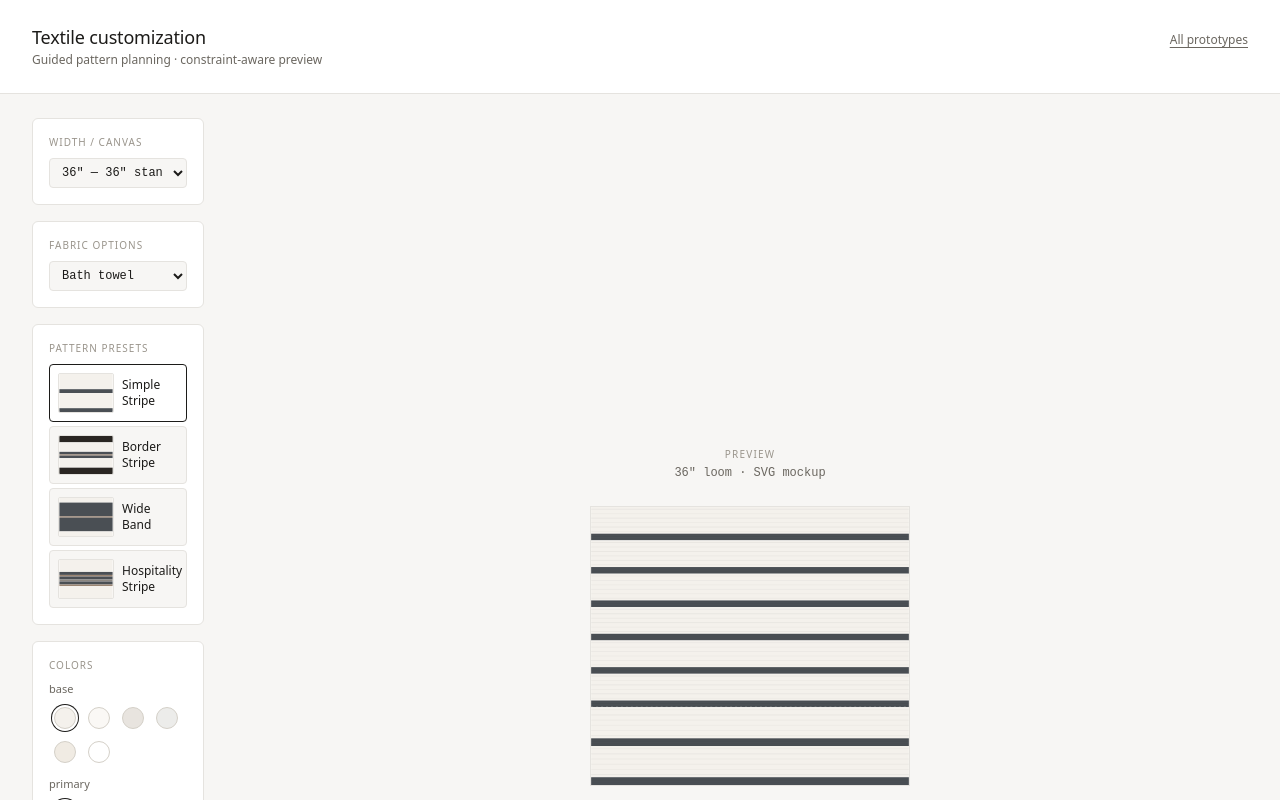
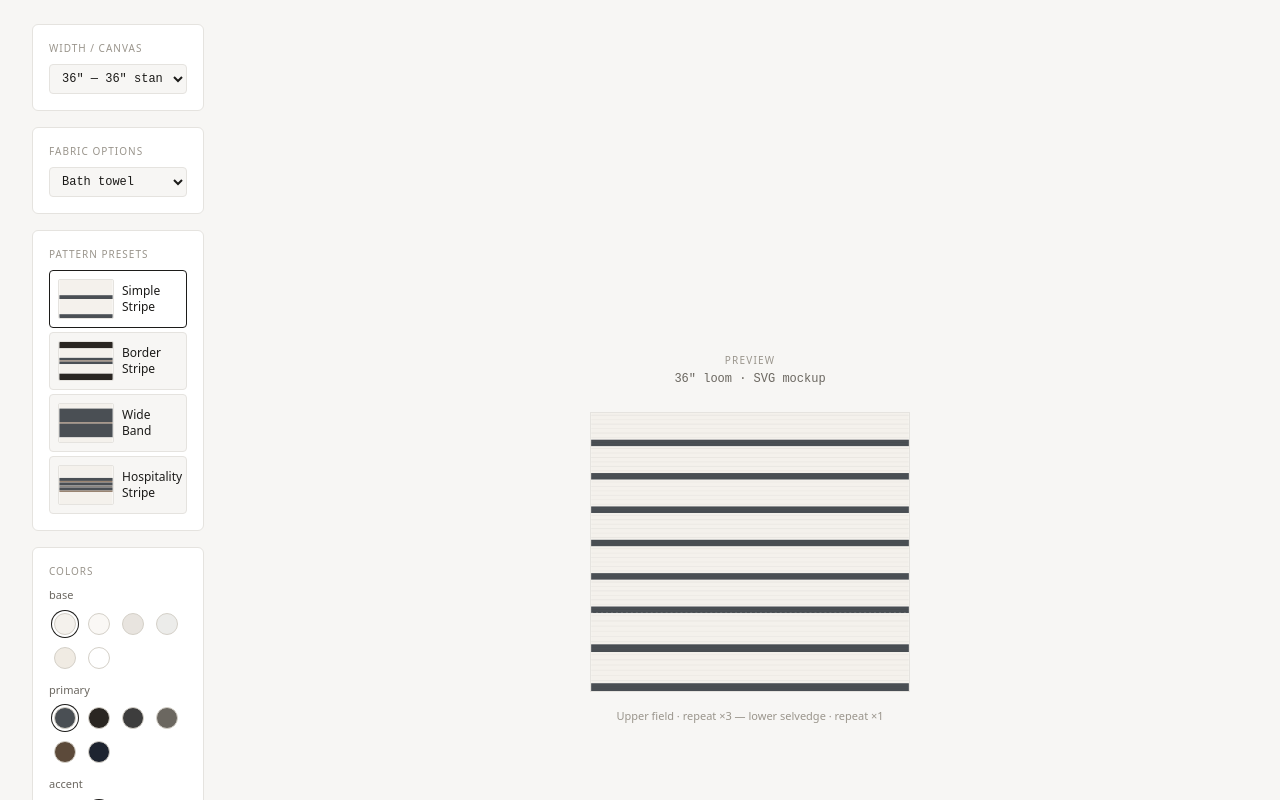
Before and after one commit to Adelina805/kara-weaves-prototype, a Next.js app: page /prototype-1 in a window 1280 px wide. Shown: the top 800 px of the page. Built offline with nearby package versions, Linux system fonts and the light colour scheme.

Commit message:
Remove header

```diff
--- a/src/app/prototype-1/page.tsx
+++ b/src/app/prototype-1/page.tsx
@@ -1,4 +1,3 @@
-import Link from "next/link";
 import { CustomizationWorkspace } from "@/components/CustomizationWorkspace/CustomizationWorkspace";
 import styles from "./prototype-1.module.css";
 
@@ -9,18 +8,6 @@ export const metadata = {
 export default function Prototype1Page() {
   return (
     <div className={styles.shell}>
-      <header className={styles.topBar}>
-        <div>
-          <h1 className={styles.heading}>Textile customization</h1>
-          <p className={styles.context}>
-            Guided pattern planning · constraint-aware preview
-          </p>
-        </div>
-        <Link href="/" className={styles.back}>
-          All prototypes
-        </Link>
-      </header>
-
       <div className={styles.main}>
         <CustomizationWorkspace />
       </div>
--- a/src/app/prototype-1/prototype-1.module.css
+++ b/src/app/prototype-1/prototype-1.module.css
@@ -6,43 +6,6 @@
   background: var(--color-bg);
 }
 
-.topBar {
-  display: flex;
-  align-items: baseline;
-  justify-content: space-between;
-  gap: var(--space-lg);
-  padding: var(--space-lg) var(--space-xl);
-  border-bottom: 1px solid var(--color-border);
-  background: var(--color-surface);
-}
-
-.heading {
-  margin: 0;
-  font-family: var(--font-serif);
-  font-size: 1.125rem;
-  font-weight: 500;
-  letter-spacing: -0.01em;
-  color: var(--color-text);
-}
-
-.context {
-  margin: 0;
-  font-size: 0.75rem;
-  color: var(--color-text-muted);
-}
-
-.back {
-  flex-shrink: 0;
-  font-size: 0.75rem;
-  color: var(--color-text-muted);
-  text-decoration: underline;
-  text-underline-offset: 3px;
-}
-
-.back:hover {
-  color: var(--color-text);
-}
-
 .main {
   flex: 1;
   display: flex;
```
